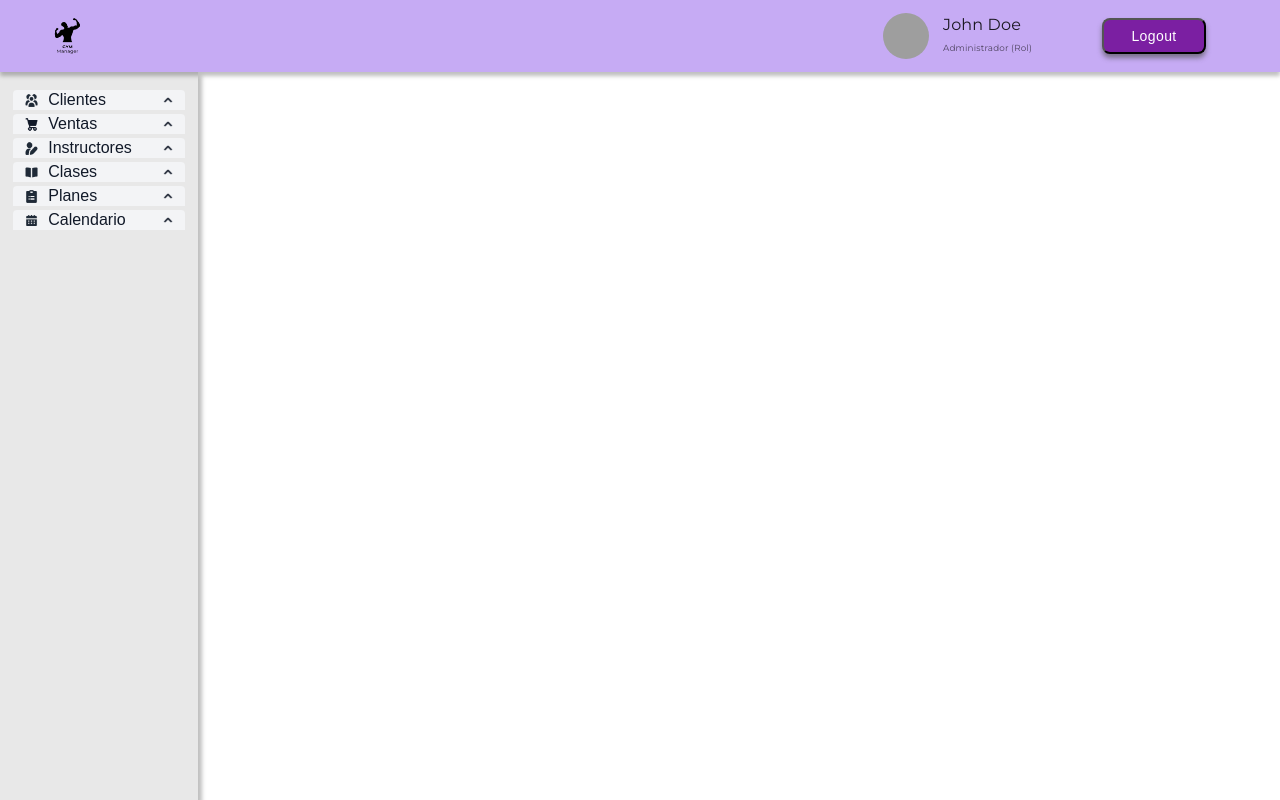
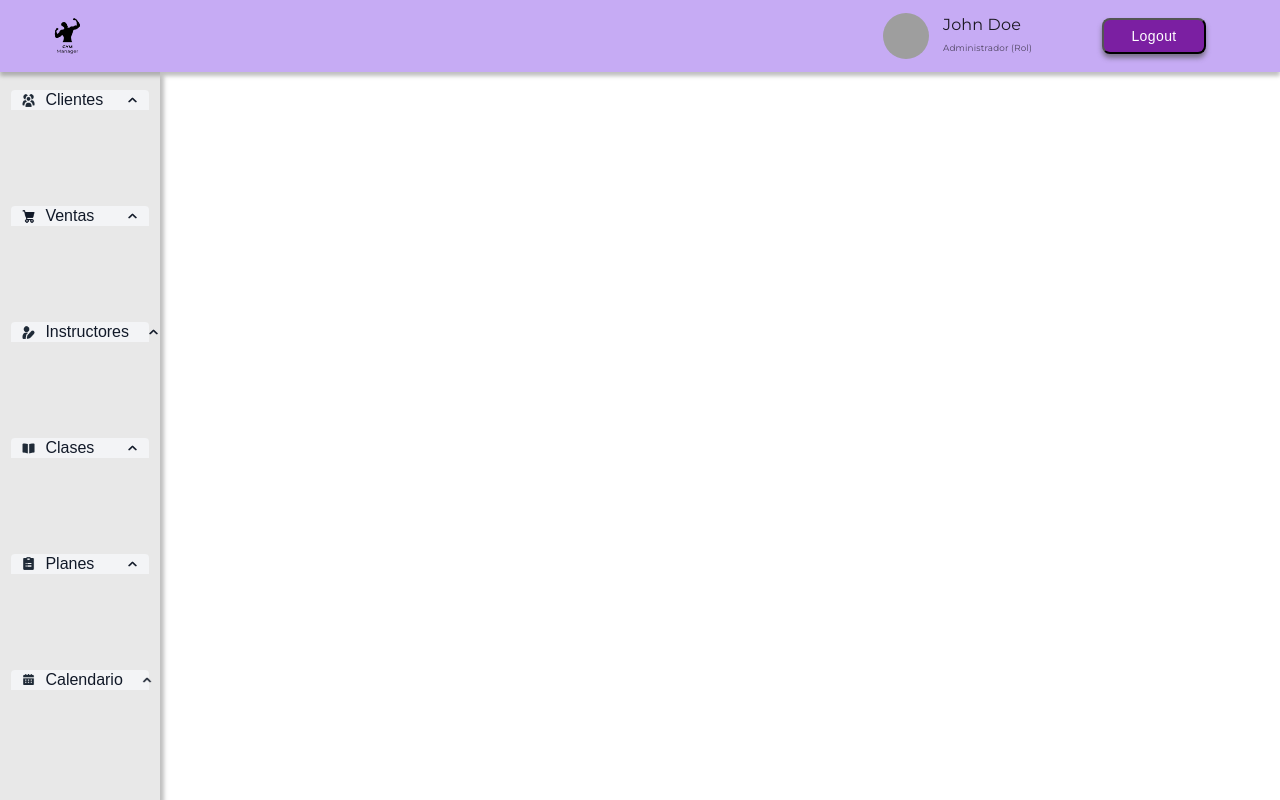
Before and after one commit to ivantrejoc/gym-manager, a Next.js app: page / in a window 1280 px wide. Built offline with nearby package versions, Linux system fonts and the light colour scheme; grey boxes are pictures that could not be loaded.

Commit message:
mejoras margins dropdowns

```diff
--- a/src/app/components/AsideBar/AsideBar.tsx
+++ b/src/app/components/AsideBar/AsideBar.tsx
@@ -35,10 +35,6 @@ const AsideBar = () => {
         break;
     }
   };
-
-  // const toggleDropdown = () => {
-  //   setIsOpen(!isOpen);
-  // };
 
   return (
     <aside className={asideBarStyles.layout}>
--- a/src/app/components/AsideBar/asideBar-styles.module.css
+++ b/src/app/components/AsideBar/asideBar-styles.module.css
@@ -3,7 +3,7 @@
   position: fixed;
   z-index: -1;
   display: flex;
-  width: 15vw;
+  width: 12vw;
   height: 91vh;
   margin-top: 10vh;
   bottom: 0;
@@ -45,7 +45,6 @@
 .dropdown {
   width: 90%;
   height: 7.69rem;
-  max-height: fit-content;
   position: relative;
   display: inline-block;
   padding: var(--0, 0rem);
@@ -130,6 +129,8 @@
 
 .dropdown.isOpen {
   height: fit-content;
+  margin-bottom: 1.5rem;
+  /* max-height: 7.69rem; */
 }
 
 .dropdown.isOpen .submenu {
```
